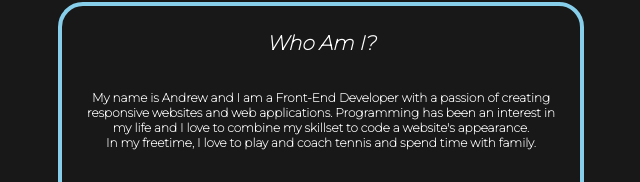
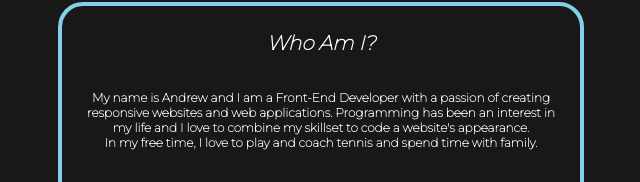
Before and after one commit to andrewmok1/Website-Portfolio, a plain HTML site: page index.html in a window 1280 px wide. Shown: the part 1632-1814 px from the top of the page, 319-959 px from the left. Drawn offline with Linux system fonts and the light colour scheme.

Commit message:
Version 1.0.3

```diff
--- a/index.html
+++ b/index.html
@@ -73,7 +73,7 @@
                 <p>My name is Andrew and I am a Front-End Developer with a passion of creating</p>
                 <p>responsive websites and web applications. Programming has been an interest in</p>
                 <p>my life and I love to combine my skillset to code a website's appearance.</p>
-                <p>In my freetime, I love to play and coach tennis and spend time with family.</p>
+                <p>In my free time, I love to play and coach tennis and spend time with family.</p>
             </div>
 
             <div class="CTA_email">
```
